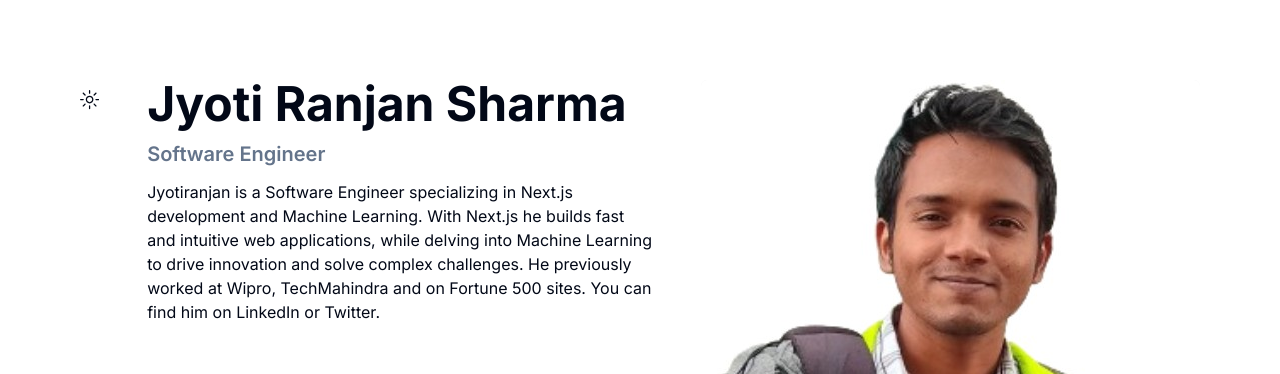
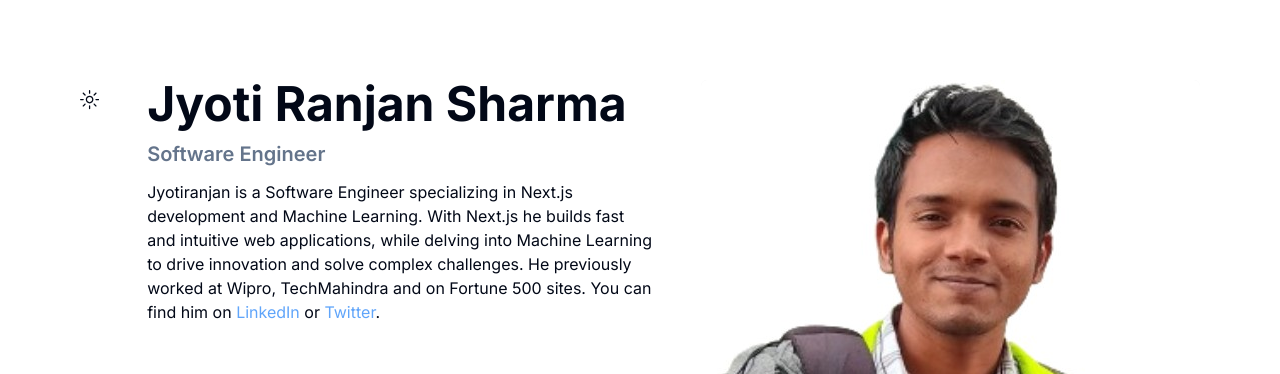
Before and after one commit to JyotiRSharma/jyoti-portfolio, a Next.js app: page / in a window 1280 px wide. Shown: the top 374 px of the page. Built offline with nearby package versions, Linux system fonts and the light colour scheme.

Commit message:
feat: change theme switch behaviour
Add speed insights
toggle darkmode with button click

closes issue#1

```diff
--- a/package.json
+++ b/package.json
@@ -12,6 +12,7 @@
     "@radix-ui/react-dropdown-menu": "^2.0.6",
     "@radix-ui/react-icons": "^1.3.0",
     "@radix-ui/react-slot": "^1.0.2",
+    "@vercel/speed-insights": "^1.0.10",
     "class-variance-authority": "^0.7.0",
     "clsx": "^2.1.0",
     "lucide-react": "^0.344.0",
--- a/src/app/layout.tsx
+++ b/src/app/layout.tsx
@@ -2,6 +2,7 @@ import type { Metadata } from "next";
 import { Inter } from "next/font/google";
 import "./globals.css";
 import { ThemeProvider } from "@/components/ui/theme-provider";
+import { SpeedInsights } from "@vercel/speed-insights/next";
 
 const inter = Inter({ subsets: ["latin"] });
 
@@ -25,6 +26,7 @@ export default function RootLayout({
                     disableTransitionOnChange
                 >
                     {children}
+                    <SpeedInsights></SpeedInsights>
                 </ThemeProvider>
             </body>
         </html>
--- a/src/app/page.tsx
+++ b/src/app/page.tsx
@@ -1,5 +1,6 @@
 import ModeToggle from "@/components/ModeToggle";
 import Image from "next/image";
+import Link from "next/link";
 
 export default function Home() {
     return (
@@ -18,7 +19,21 @@ export default function Home() {
                         delving into Machine Learning to drive innovation and
                         solve complex challenges. He previously worked at Wipro,
                         TechMahindra and on Fortune 500 sites. You can find him
-                        on LinkedIn or Twitter.
+                        on
+                        <Link
+                            href="https://www.linkedin.com/in/jrsharma11/"
+                            target="_blank"
+                        >
+                            <span className="text-blue-400"> LinkedIn </span>
+                        </Link>
+                        or
+                        <Link
+                            href="https://twitter.com/JyotiRanjanSha9"
+                            target="_blank"
+                        >
+                            <span className="text-blue-400"> Twitter</span>
+                        </Link>
+                        .
                     </p>
                 </div>
 
--- a/src/components/ModeToggle.tsx
+++ b/src/components/ModeToggle.tsx
@@ -1,40 +1,25 @@
 "use client";
 
-import * as React from "react";
 import { MoonIcon, SunIcon } from "@radix-ui/react-icons";
 import { useTheme } from "next-themes";
 
 import { Button } from "@/components/ui/button";
-import {
-    DropdownMenu,
-    DropdownMenuContent,
-    DropdownMenuItem,
-    DropdownMenuTrigger,
-} from "@/components/ui/dropdown-menu";
 
 export default function ModeToggle() {
-    const { setTheme } = useTheme();
+    const { theme, setTheme } = useTheme();
 
+    const handleToggle = () => {
+        if (theme == "light") {
+            setTheme("dark");
+        } else {
+            setTheme("light");
+        }
+    };
     return (
-        <DropdownMenu>
-            <DropdownMenuTrigger asChild>
-                <Button variant="ghost" size="icon">
-                    <SunIcon className="h-[1.2rem] w-[1.2rem] rotate-0 scale-100 transition-all dark:-rotate-90 dark:scale-0" />
-                    <MoonIcon className="absolute h-[1.2rem] w-[1.2rem] rotate-90 scale-0 transition-all dark:rotate-0 dark:scale-100" />
-                    <span className="sr-only">Toggle theme</span>
-                </Button>
-            </DropdownMenuTrigger>
-            <DropdownMenuContent align="end">
-                <DropdownMenuItem onClick={() => setTheme("light")}>
-                    Light
-                </DropdownMenuItem>
-                <DropdownMenuItem onClick={() => setTheme("dark")}>
-                    Dark
-                </DropdownMenuItem>
-                <DropdownMenuItem onClick={() => setTheme("system")}>
-                    System
-                </DropdownMenuItem>
-            </DropdownMenuContent>
-        </DropdownMenu>
+        <Button variant="ghost" size="icon" onClick={handleToggle}>
+            <SunIcon className="h-[1.2rem] w-[1.2rem] rotate-0 scale-100 transition-all dark:-rotate-90 dark:scale-0" />
+            <MoonIcon className="absolute h-[1.2rem] w-[1.2rem] rotate-90 scale-0 transition-all dark:rotate-0 dark:scale-100" />
+            <span className="sr-only">Toggle theme</span>
+        </Button>
     );
 }
```
Also changed, not shown: 1 other file (tests, documents, lock files or other folders).
